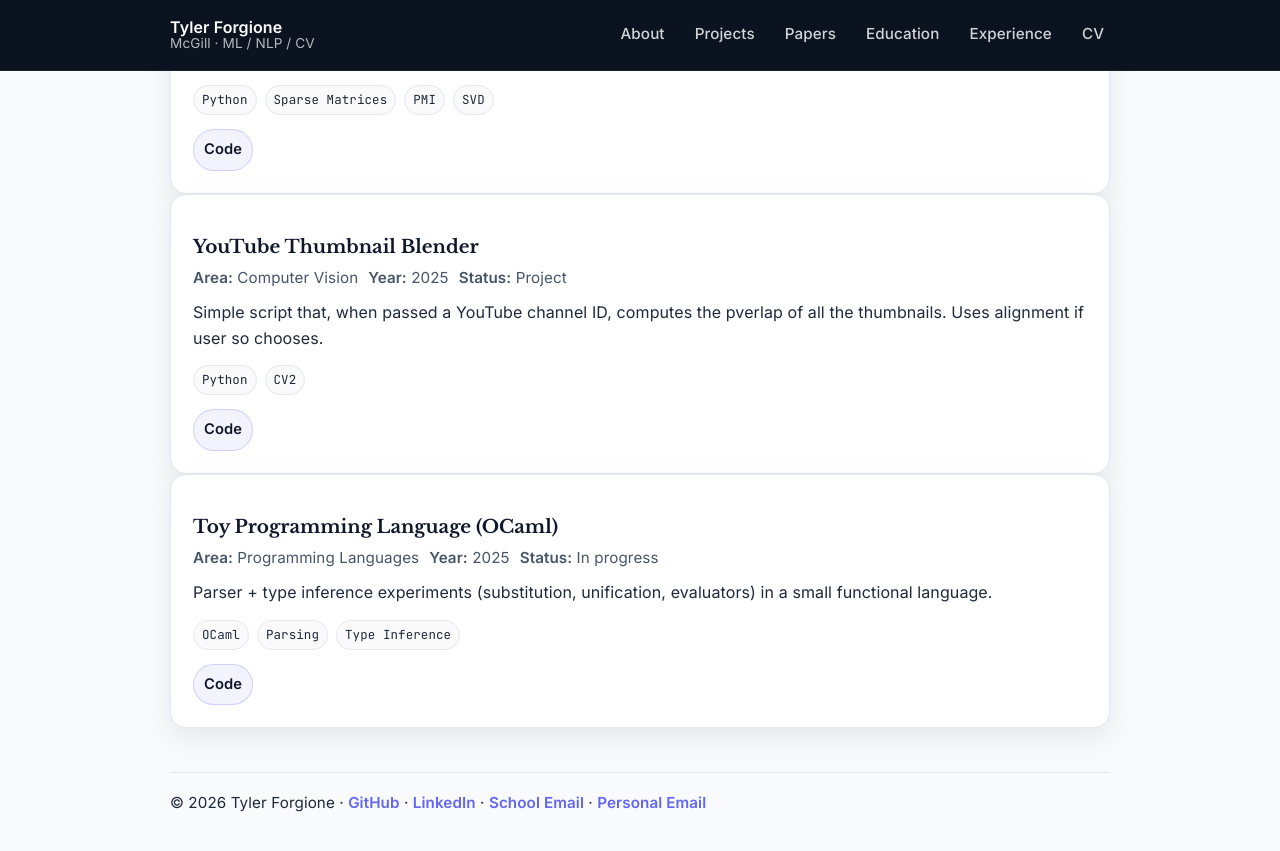
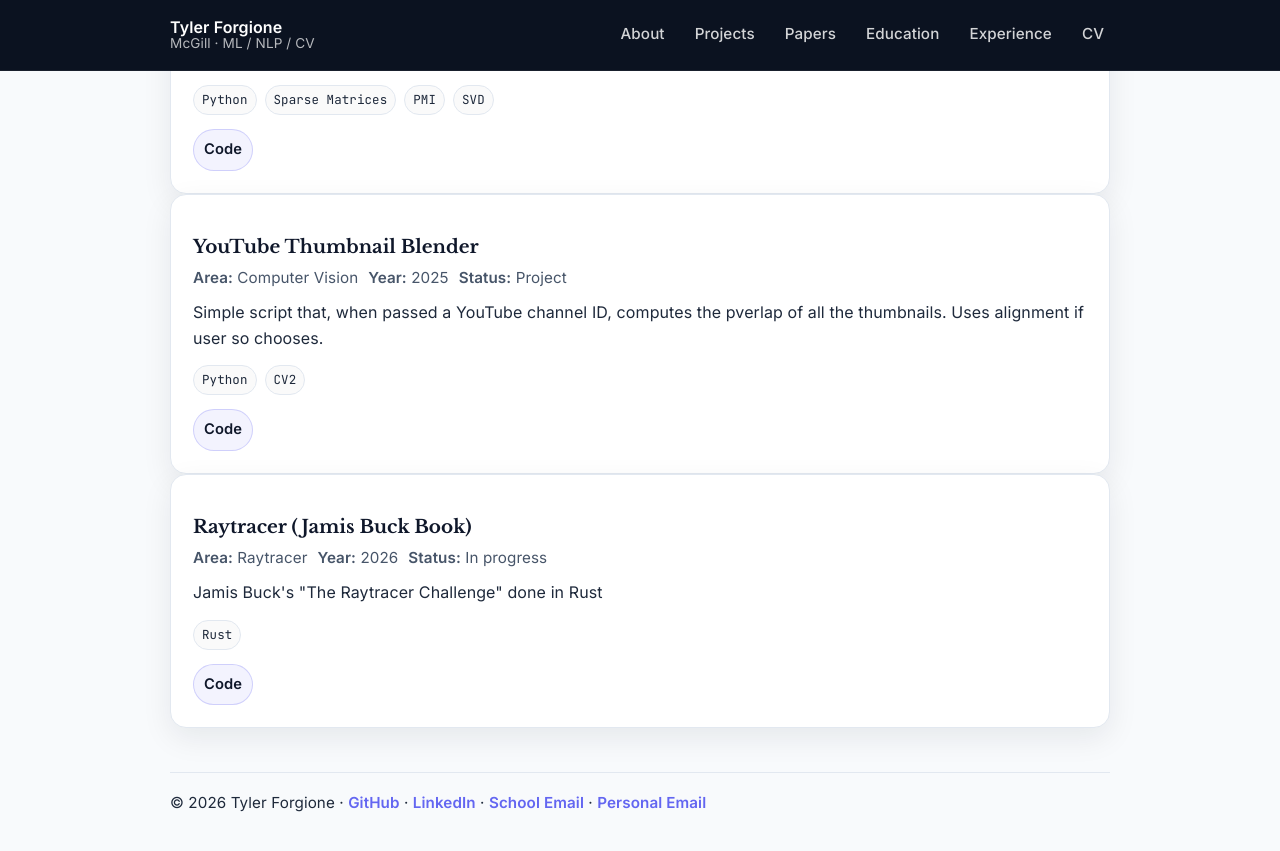
Before and after one commit to tylerforgione/tylerforgione.github.io, a Jekyll site: the page built from projects.md, in a window 1280 px wide and 900 px high, scrolled down 604 px. Shown: the top 851 px of the window. Built offline with Jekyll 4.4.1, drawn with Linux system fonts in a browser that asks for light colours.

Commit message:
changed projects

```diff
--- a/_data/projects.yml
+++ b/_data/projects.yml
@@ -34,14 +34,14 @@
     demo: null
     paper: null
 
-- title: "Toy Programming Language (OCaml)"
-  area: "Programming Languages"
-  year: 2025
+- title: "Raytracer (Jamis Buck Book)"
+  area: "Raytracer"
+  year: 2026
   status: "In progress"
   featured: false
-  description: "Parser + type inference experiments (substitution, unification, evaluators) in a small functional language."
-  methods: ["OCaml", "Parsing", "Type Inference"]
+  description: 'Jamis Buck''s "The Raytracer Challenge" done in Rust'
+  methods: ["Rust"]
   links:
-    code: "https://github.com/tylerforgione/toy_language"
+    code: "https://github.com/tylerforgione/raytracer"
     demo: null
     paper: null
```
